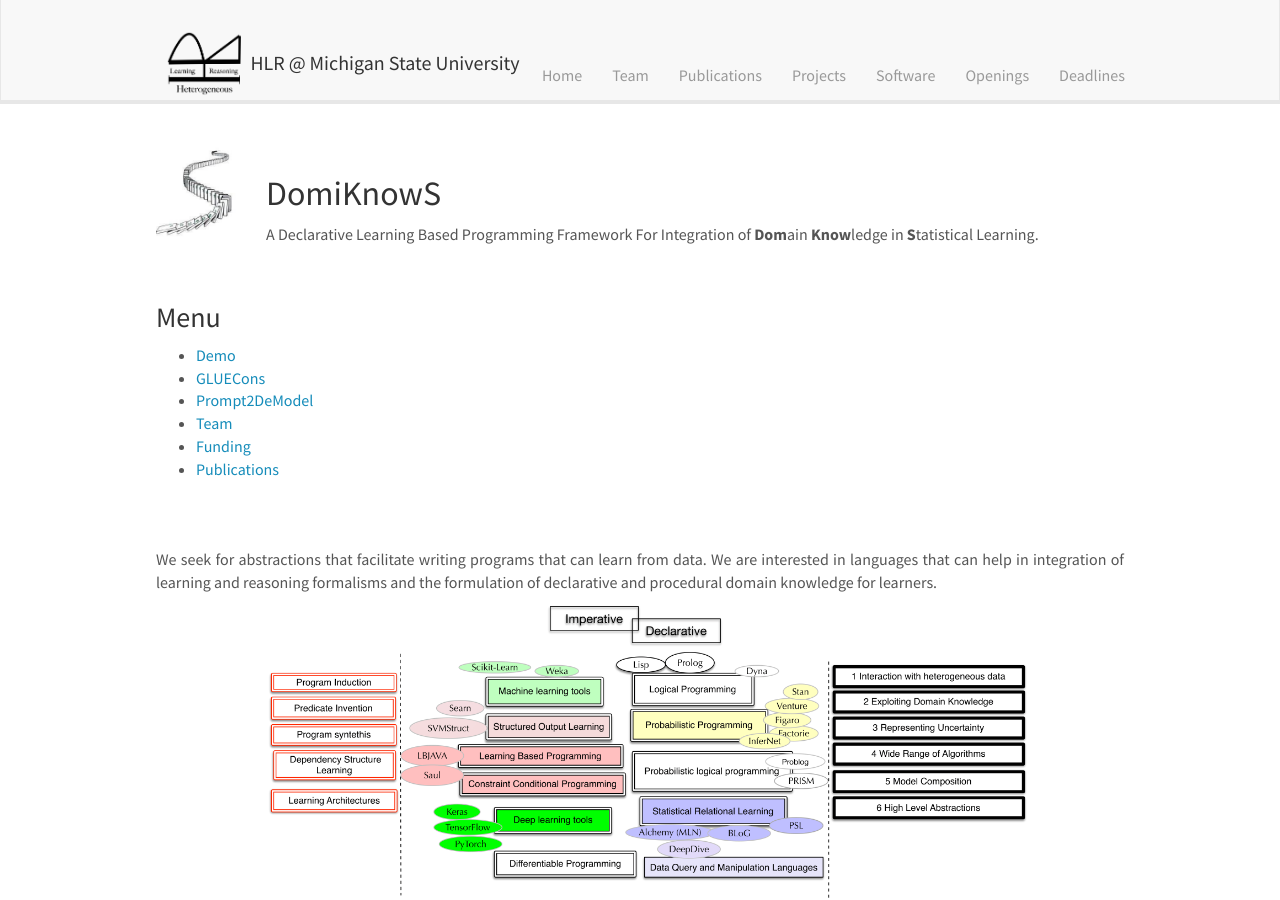
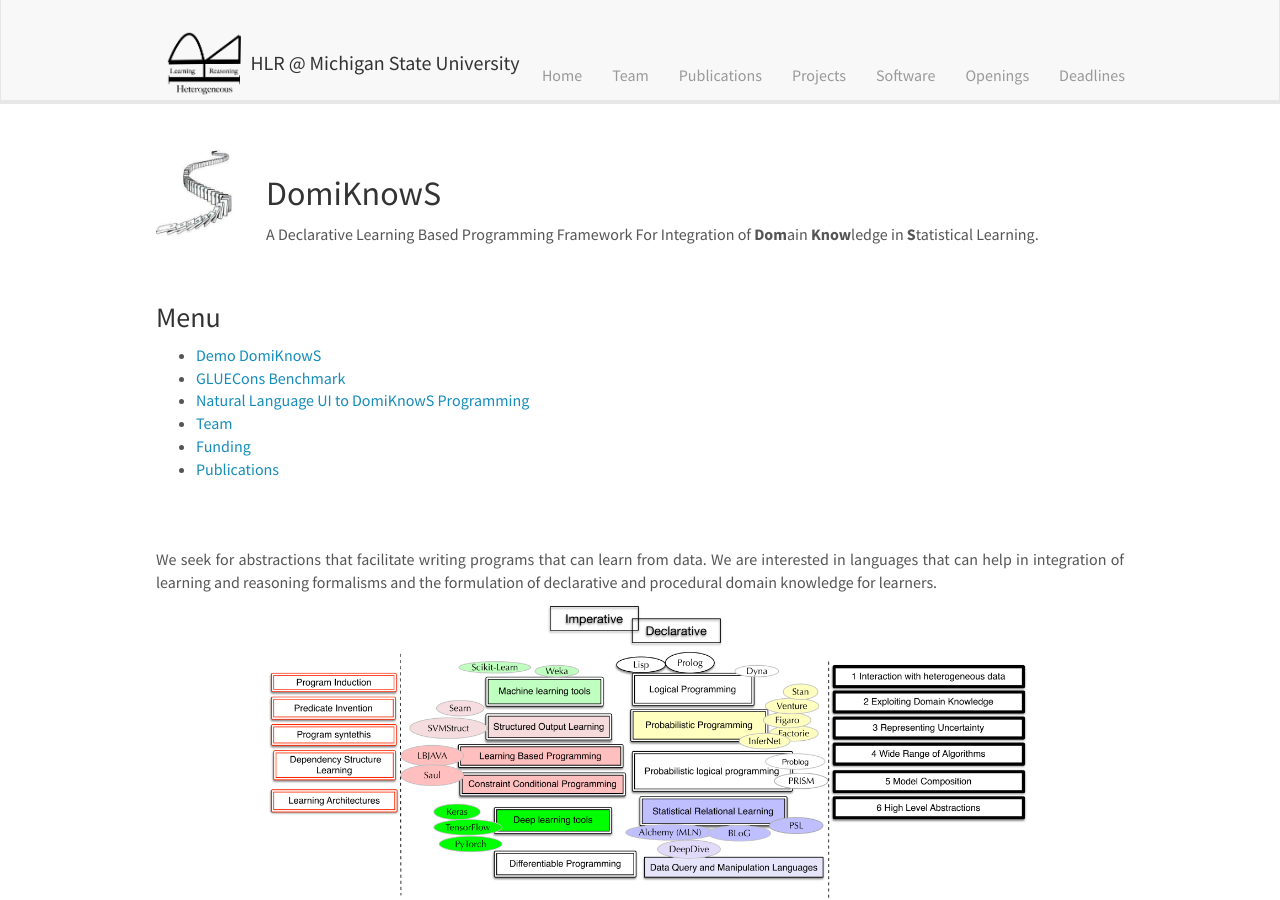
Before and after one commit to HLR/HLR.github.io, a Jekyll site: the page built from _pages/domiknows.md, in a window 1280 px wide and 900 px high. Built offline with Jekyll 4.4.1, drawn with Linux system fonts in a browser that asks for light colours; nearby versions of some CDN libraries.

Commit message:
Update domiknows.md
update the link names

```diff
--- a/_pages/domiknows.md
+++ b/_pages/domiknows.md
@@ -35,9 +35,9 @@ permalink: /domiknows/
 ### Menu
 
 <ul>
-<li> <a href="{{ site.url }}{{ site.baseurl }}/domiknows-nlp/">Demo</a> </li>
-<li> <a href="{{ site.url }}{{ site.baseurl }}/gluecons/">GLUECons</a> </li>
-<li> <a href="{{ site.url }}{{ site.baseurl }}/DomiKnowSNLUI/">Prompt2DeModel</a> </li>
+<li> <a href="{{ site.url }}{{ site.baseurl }}/domiknows-nlp/">Demo DomiKnowS</a> </li>
+<li> <a href="{{ site.url }}{{ site.baseurl }}/gluecons/">GLUECons Benchmark</a> </li>
+<li> <a href="{{ site.url }}{{ site.baseurl }}/DomiKnowSNLUI/">Natural Language UI to DomiKnowS Programming</a> </li>
 <li> <a href="#members">Team</a> </li>
 <li> <a href="#fund">Funding</a> </li>
 <li> <a href="#pubs">Publications</a> </li>
```
